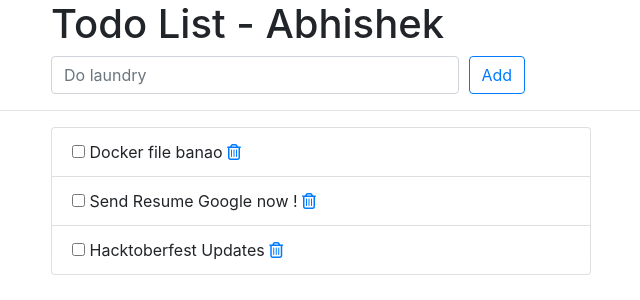
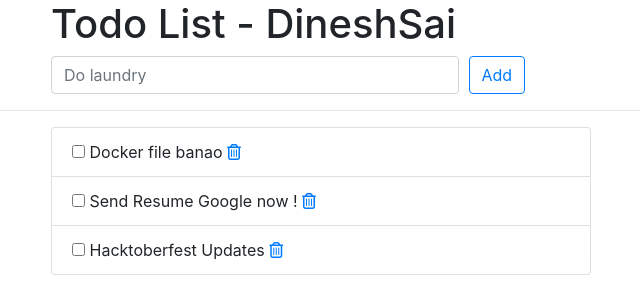
Before and after one commit to dineshsai14211/python-todo, a Django app: page /todos/ in a window 1280 px wide. Shown: the top 300 px of the page, without its empty margins (224-864 px from the left). Run offline with Django 3.2, Linux system fonts and the light colour scheme; data comes from the database, SQL or seed files in the repository; some libraries are stand-ins or nearby versions.

Commit message:
html changed

```diff
--- a/todos/templates/todos/index.html
+++ b/todos/templates/todos/index.html
@@ -12,7 +12,7 @@
     <div class="offset-md-2 col-lg-9">
       <div class="page-header">
         <h1>
-          Todo List - Abhishek
+          Todo List - DineshSai
         </h1>
       </div>
     </div>
```
